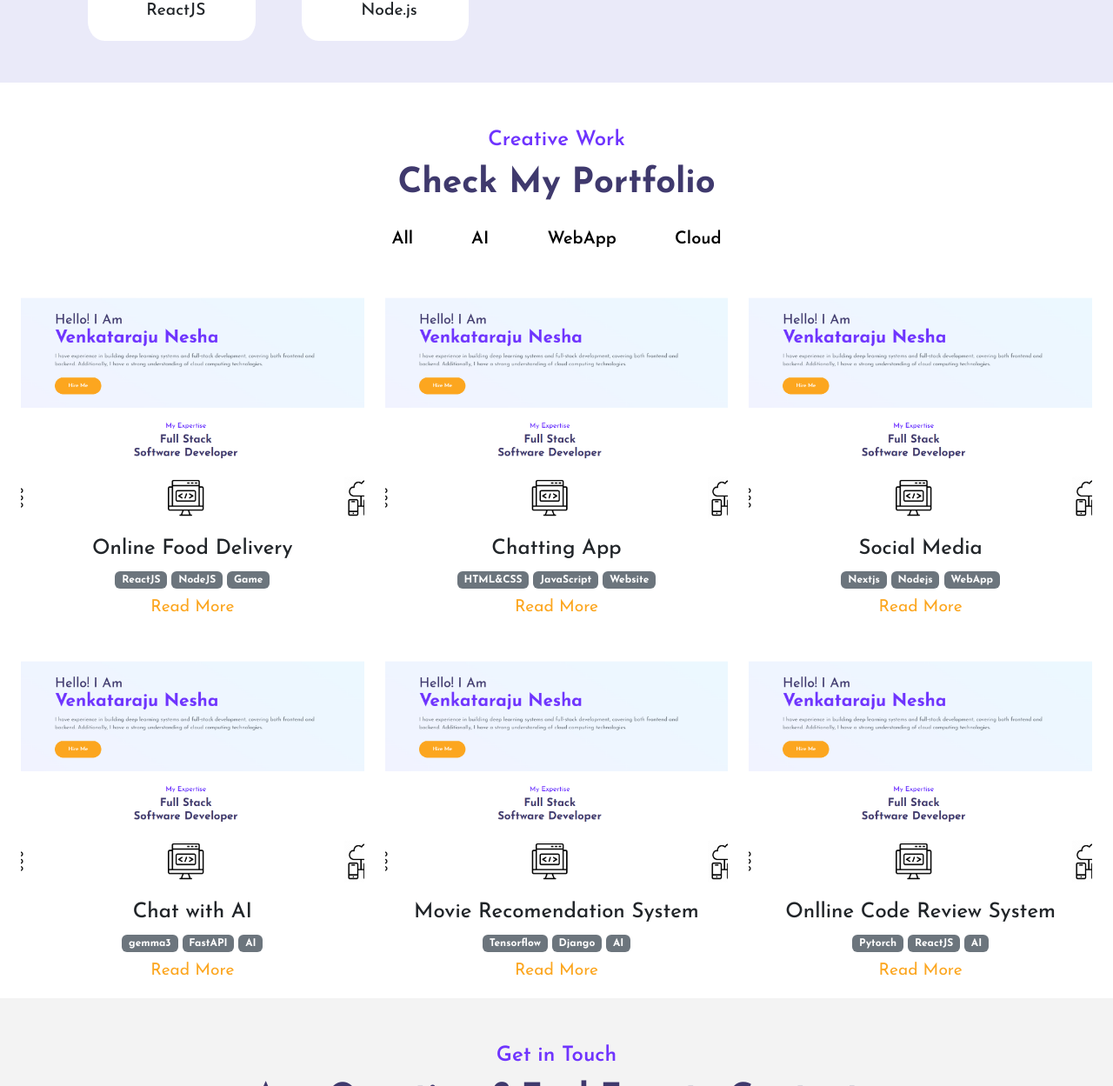
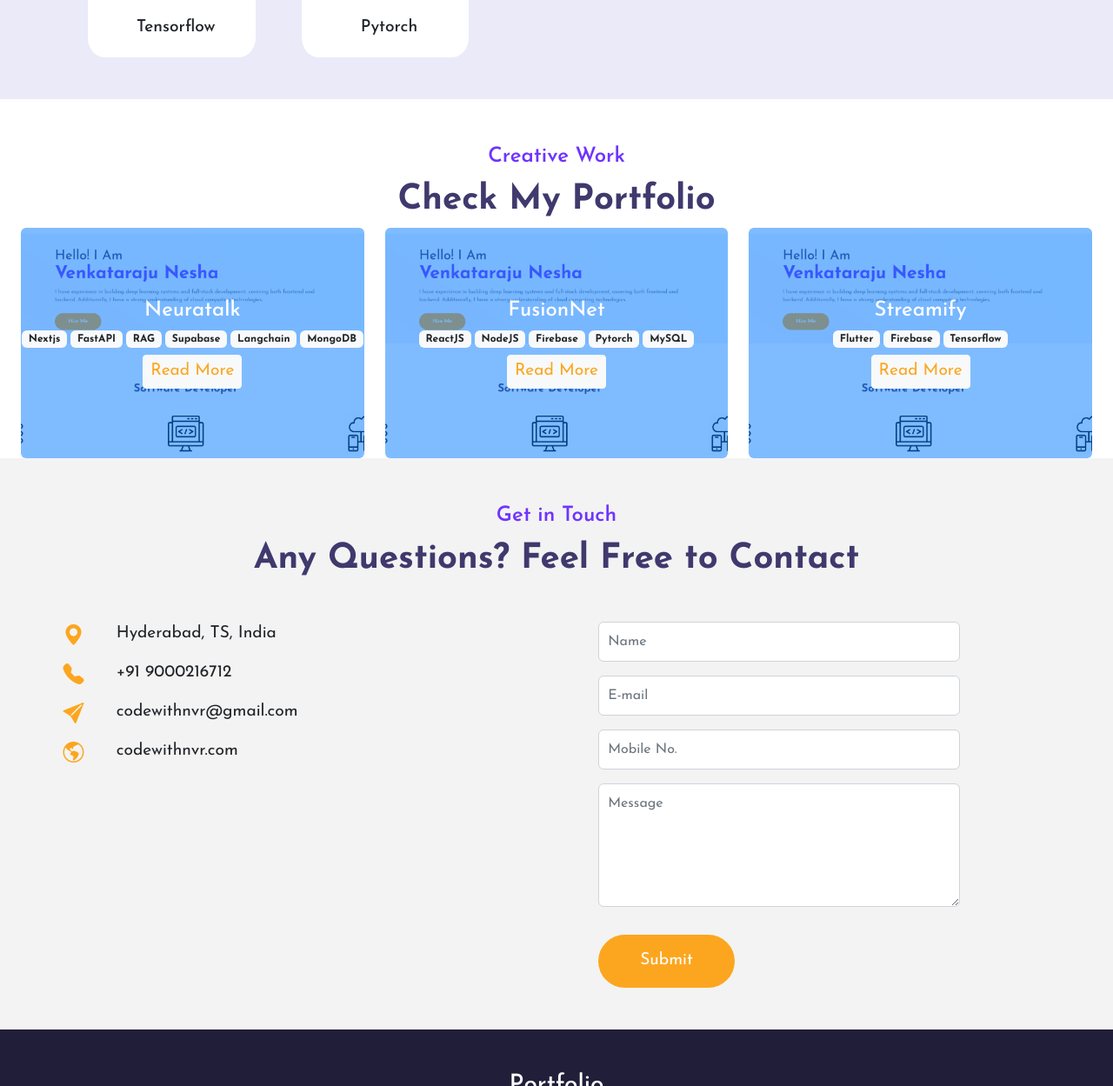
Before and after one commit to nvrcode90/nvrcode90, a plain HTML site: page index.html in a window 1280 px wide. Shown: the part 1551-2800 px from the top of the page at 87% size. Drawn offline with nearby package versions, Linux system fonts and the light colour scheme.

Commit message:
restructure

```diff
--- a/css/style.css
+++ b/css/style.css
@@ -2,6 +2,7 @@
 body{
     font-family: 'Josefin Sans', sans-serif;
     font-weight: 400;
+     overflow-x: hidden;
 }
 /* styling menu icon */
 .nav-menu{
--- a/index.html
+++ b/index.html
@@ -4,7 +4,7 @@
     <meta charset="UTF-8" />
     <meta http-equiv="X-UA-Compatible" content="IE=edge" />
     <meta name="viewport" content="width=device-width, initial-scale=1.0" />
-    <title>Personal Portfolio - Vekataraju Nesha</title>
+    <title>Vekataraju Nesha - Personal Portfolio</title>
 
     <!-- bootstrap css cdn link  -->
     <link
@@ -46,7 +46,7 @@
     >
       <div class="container-fluid px-5">
         <a class="navbar-brand fw-bold fs-2" href="#" style="color: #3f396d"
-          >Portfolio</a
+          >Venkat.dev</a
         >
         <button
           class="nav-menu d-md-none"
@@ -91,7 +91,7 @@
             Hello! I Am <br /><span class="c-orange">Venkataraju Nesha</span>
           </h2>
           <p class="text-muted">
-            I have experience in building deep learning systems and full-stack development, covering both frontend and backend. Additionally, I have a strong understanding of cloud computing technologies.
+            Experienced in developing and deploying deep learning models for scalable web and cloud-based applications.
           </p>
           <button class="c-btn h-btn mt-3 py-3 px-5 rounded-pill">
             <a href="#contact" style="text-decoration: none; color: #fff;">
@@ -110,8 +110,8 @@
       <div class="heading text-center">
         <small>My Expertise</small>
         <h3>
-          Full Stack <br />
-          Software Developer
+          AI  <br />
+          Software Engineer
         </h3>
       </div>
       <div class="row justify-content-evenly mt-5">
@@ -127,7 +127,7 @@
             <div class="content mt-3">
               <h4>Deep Learning</h4>
               <p class="text-muted">
-                Expertise in building neural networks for AI applications using TensorFlow and PyTorch.
+              Expertise in building neural networks, NLP pipelines, and LLM-powered AI applications using TensorFlow and PyTorch.
               </p>
               <a href="" class="link">Read More</a>
             </div>
@@ -143,9 +143,9 @@
               />
             </div>
             <div class="content mt-3">
-              <h4>Backend Development</h4>
+              <h4>Web Development</h4>
               <p class="text-muted">
-                Proficient in developing scalable web applications with FastAPI & Django.
+              Proficient in developing scalable full-stack and AI-integrated web applications using FastAPI, Node.js, React.js, and Next.js.
               </p>
               <a href="" class="link">Read More</a>
             </div>
@@ -163,7 +163,7 @@
             <div class="content mt-3">
               <h4>Cloud Computing</h4>
               <p class="text-muted">
-                Skilled in deploying and managing cloud solutions using AWS, Docker, and Kubernetes.
+              Skilled in deploying and managing cloud solutions with AWS, Docker, and Kubernetes, along with implementing CI/CD pipelines and infrastructure management.
               </p>
               <a href="" class="link">Read More</a>
             </div>
@@ -185,9 +185,9 @@
       <div class="col-10 col-md-5 skill-detail" data-aos="slide-left">
         <div class="heading mt-5 mt-md-3">
           <small>My Skills</small>
-          <h3>Beautiful & Unique Digital Experiences</h3>
+          <h3>Unique Digital Experiences</h3>
           <p class="text-muted">
-            I have expertise in deep learning, backend development, and cloud computing.
+          I specialize in deep learning, building intelligent web applications, and deploying solutions on cloud platforms.
           </p>
             <a href="Resume.pdf" download="Resume.pdf" class="c-btn h-btn mt-3 py-3 px-5 rounded-pill"
               style="text-decoration: none;color: #fff;">
@@ -207,106 +207,68 @@
     <h3>Check My Portfolio</h3>
   </div>
 
-      <div id="myBtnContainer" class="text-center mt-4">
-        <!-- here we will create custom attribute using data- for filtering -->
-        <button class="filter-item" data-filter="all">All</button>
-        <button class="filter-item" data-filter="game">AI</button>
-        <button class="filter-item" data-filter="webapp">WebApp</button>
-        <button class="filter-item" data-filter="website">Cloud</button>
-      </div>
   <div class="portfolio-body">
     <div class="row justify-content-evenly px-4">
-          <div class="post col-md-4 game all col-10 mt-3 mt-md-0" data-aos="fade-up">
-            <div class="card">
-              <img src="images/project-01.png" class="card-img-top" alt="..." />
-              <div class="card-body text-center">
-                <h4 class="card-title">Online Food Delivery</h4>
-                <span class="badge bg-secondary badge-pill">ReactJS</span>
-                <span class="badge bg-secondary badge-pill">NodeJS</span>
-                <span class="badge bg-secondary badge-pill mb-2">Game</span
-                ><br />
-                <a href="#" class="link">Read More</a>
+
+      <!-- Project 1 -->
+      <div class="post col-md-4 col-10 mt-3 mt-md-0" data-aos="fade-up">
+        <div class="card position-relative overflow-hidden text-white">
+          <img src="images/project-01.png" class="card-img-top" alt="Online Food Delivery" />
+          <!-- Full card blue overlay -->
+          <div class="card-overlay position-absolute w-100 h-100 top-0 start-0 d-flex flex-column justify-content-center align-items-center" style="background: rgba(0, 123, 255, 0.5);">
+            <h4 class="card-title">Neuratalk</h4>
+            <div class="mb-2 d-flex gap-1 flex-wrap justify-content-center">
+              <span class="badge bg-light text-dark">Nextjs</span>
+              <span class="badge bg-light text-dark">FastAPI</span>
+              <span class="badge bg-light text-dark">RAG</span>
+              <span class="badge bg-light text-dark">Supabase</span>
+              <span class="badge bg-light text-dark">Langchain</span>
+              <span class="badge bg-light text-dark">MongoDB</span>
+            </div>
+            <a href="#" class="link btn btn-light btn-sm">Read More</a>
           </div>
         </div>
       </div>
-          <div class="post col-md-4 website all col-10 mt-3 mt-md-0" data-aos="fade-up">
-            <div class="card">
-              <img
-                src="images/project-02.png"
-                class="card-img-top"
-                alt="..."
-              />
-              <div class="card-body text-center">
-                <h4 class="card-title">Chatting App</h4>
-                <span class="badge bg-secondary badge-pill">HTML&CSS</span>
-                <span class="badge bg-secondary badge-pill">JavaScript</span>
-                <span class="badge bg-secondary badge-pill mb-2">Website</span
-                ><br />
-                <a href="#" class="read-more-btn link">Read More</a>
+
+      <!-- Project 2 -->
+      <div class="post col-md-4 col-10 mt-3 mt-md-0" data-aos="fade-up">
+        <div class="card position-relative overflow-hidden text-white">
+          <img src="images/project-03.png" class="card-img-top" alt="Social Media App" />
+          <div class="card-overlay position-absolute w-100 h-100 top-0 start-0 d-flex flex-column justify-content-center align-items-center" style="background: rgba(0, 123, 255, 0.5);">
+            <h4 class="card-title">FusionNet</h4>
+            <div class="mb-2 d-flex gap-1 flex-wrap justify-content-center">
+              <span class="badge bg-light text-dark">ReactJS</span>
+              <span class="badge bg-light text-dark">NodeJS</span>
+              <span class="badge bg-light text-dark">Firebase</span>
+              <span class="badge bg-light text-dark">Pytorch</span>
+              <span class="badge bg-light text-dark">MySQL</span>
+            </div>
+            <a href="#" class="link btn btn-light btn-sm">Read More</a>
           </div>
         </div>
       </div>
-          <div class="post col-md-4 webapp all col-10 mt-3 mt-md-0" data-aos="fade-up">
-            <div class="card">
-              <img src="images/project-03.png" class="card-img-top" alt="..." />
-              <div class="card-body text-center">
-                <h4 class="card-title">Social Media</h4>
-                <span class="badge bg-secondary badge-pill">Nextjs</span>
-                <span class="badge bg-secondary badge-pill">Nodejs</span>
-                <span class="badge bg-secondary badge-pill mb-2">WebApp</span
-                ><br />
-                <a href="#" class="read-more-btn link">Read More</a>
+
+      <!-- Project 3 -->
+      <div class="post col-md-4 col-10 mt-3 mt-md-0" data-aos="fade-up">
+        <div class="card position-relative overflow-hidden text-white">
+          <img src="images/project-04.png" class="card-img-top" alt="Chat with AI" />
+          <div class="card-overlay position-absolute w-100 h-100 top-0 start-0 d-flex flex-column justify-content-center align-items-center" style="background: rgba(0, 123, 255, 0.5);">
+            <h4 class="card-title">Streamify</h4>
+            <div class="mb-2 d-flex gap-1 flex-wrap justify-content-center">
+              <span class="badge bg-light text-dark">Flutter</span>
+              <span class="badge bg-light text-dark">Firebase</span>
+              <span class="badge bg-light text-dark">Tensorflow</span>
+            </div>
+            <a href="#" class="link btn btn-light btn-sm">Read More</a>
           </div>
         </div>
       </div>
-        </div>
-        <div class="row justify-content-evenly mt-4 px-4">
-          <div class="post col-md-4 game all col-10 mt-3 mt-md-0" data-aos="fade-up">
-            <div class="card">
-              <img src="images/project-04.png" class="card-img-top" alt="..." />
-              <div class="card-body text-center">
-                <h4 class="card-title">Chat with AI</h4>
-                <span class="badge bg-secondary badge-pill">gemma3</span>
-                <span class="badge bg-secondary badge-pill">FastAPI</span>
-                <span class="badge bg-secondary badge-pill mb-2">AI</span
-                ><br />
-                <a href="#" class="read-more-btn link">Read More</a>
-              </div>
-            </div>
-          </div>
-          <div class="post col-md-4 website all col-10 mt-3 mt-md-0" data-aos="fade-up">
-            <div class="card">
-              <img src="images/project-05.png" class="card-img-top" alt="..." />
-              <div class="card-body text-center">
-                <h4 class="card-title">Movie Recomendation System</h4>
-                <span class="badge bg-secondary badge-pill">Tensorflow</span>
-                <span class="badge bg-secondary badge-pill">Django</span>
-                <span class="badge bg-secondary badge-pill mb-2">AI</span
-                ><br />
-                <a href="#" class="read-more-btn link">Read More</a>
-              </div>
-            </div>
-          </div>
-          <div class="post col-md-4 all col-10 mt-3 mt-md-0" data-aos="fade-up">
-            <div class="card">
-              <img
-                src="images/project-06.png"
-                class="card-img-top"
-                alt="..."
-              />
-              <div class="card-body text-center">
-                <h4 class="card-title">Onlline Code Review System</h4>
-                <span class="badge bg-secondary badge-pill">Pytorch</span>
-                <span class="badge bg-secondary badge-pill">ReactJS</span>
-                <span class="badge bg-secondary badge-pill mb-2">AI</span
-                ><br />
-                <a href="#" class="read-more-btn link">Read More</a>
-              </div>
-            </div>
-          </div>
+
     </div>
   </div>
 </section>
+
+
     <!-- portfolio section ends here -->
 
     <!-- contact section starts -->
@@ -417,19 +379,20 @@
         <a href="#contact">Contact</a>
       </div>
       <div class="social-links mt-5" data-aos="fade-up">
-        <button href="" class="rounded-pill dribble">
-          <i class="bi bi-dribbble"></i>
+        <button href="https://github.com/nvrcode90" class="rounded-pill github">
+          <i class="bi bi-github"></i>
         </button>
         <button href="" class="rounded-pill whatsapp">
           <i class="bi bi-whatsapp"></i>
         </button>
-        <button href="" class="rounded-pill behance">
-          <i class="bi bi-behance"></i>
+        <button href="" class="rounded-pill facebook">
+          <i class="bi bi-facebook"></i>
         </button>
       </div>
+
       <hr class="text-muted my-4" />
 
-      <p>Copyright 2025 Portfolio | All Rights Reserved.</p>
+      <p>Copyright 2025 Venkat.dev | All Rights Reserved.</p>
     </footer>
     <!-- footer section ends here -->
 
--- a/js/script.js
+++ b/js/script.js
@@ -144,18 +144,18 @@ mybutton.addEventListener("click",function(){
 });
 
 const skills = [
-  { name: "HTML & CSS", color: "#fca61f", percentage: 95 },
+  { name: "Python", color: "#fca61f", percentage: 95 },
   { name: "JavaScript", color: "#6f34fe", percentage: 90 },
-  { name: "ReactJS", color: "#3f396d", percentage: 85 },
-  { name: "Node.js", color: "#20c997", percentage: 80 },
-  { name: "Python", color: "#092e20", percentage: 82 },
-  { name: "FastAPI", color: "#009688", percentage: 80 },
-  { name: "TensorFlow", color: "#ff6f00", percentage: 75 },
-  { name: "PyTorch", color: "#e91e63", percentage: 78 },
+  { name: "Tensorflow", color: "#3f396d", percentage: 85 },
+  { name: "Pytorch", color: "#20c997", percentage: 80 },
+  { name: "ReactJS", color: "#092e20", percentage: 82 },
+  { name: "NextJS", color: "#009688", percentage: 80 },
+  { name: "FastAPI", color: "#ff6f00", percentage: 75 },
+  { name: "Nodejs", color: "#e91e63", percentage: 80 },
   { name: "AWS", color: "#ff9900", percentage: 85 },
-  { name: "Docker", color: "#0db7ed", percentage: 88 },
-  { name: "Kubernetes", color: "#326ce5", percentage: 84 },
-  { name: "Git", color: "#f1502f", percentage: 90 }
+  { name: "Docker", color: "#0db7ed", percentage: 80 },
+  { name: "Kubernetes", color: "#326ce5", percentage: 70 },
+  { name: "Git", color: "#f1502f", percentage: 80 }
 ];
 
 let currentIndex = 0;
```
Lines whose indentation alone changed are shown as unchanged.
